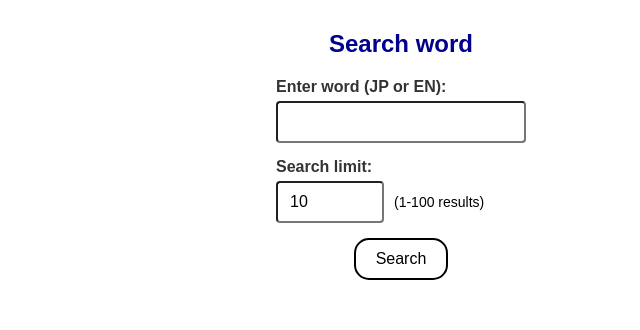
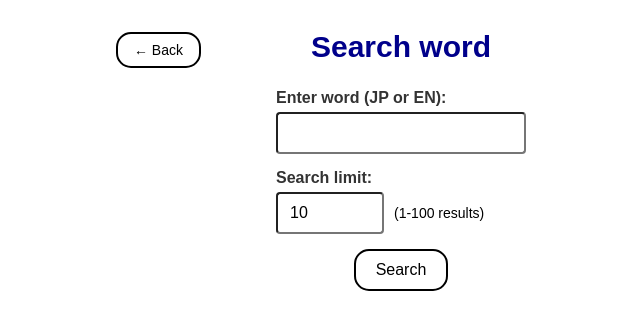
Before and after one commit to linanthon/jpapp2, a Flask app: page /v1/view/search-word in a window 1280 px wide. Shown: the top 330 px of the page, without its empty margins (239-879 px from the left). Run offline with Flask 3, Linux system fonts and the light colour scheme.

Commit message:
add Back button + pass url_prefix (/v1) into html, getting loop in /view/word (need fix)

```diff
--- a/app/web/handlers/helpers.py
+++ b/app/web/handlers/helpers.py
@@ -22,6 +22,11 @@ def create_app():
     # Get blueprint
     from app.web.bpv1 import bp
     app.register_blueprint(bp)
+
+    # Set url prefix param to all html
+    @app.context_processor
+    def inject_url_prefix():
+        return {'url_prefix': bp.url_prefix}
 
     # Connect DB and load stuff
     with app.app_context():
--- a/app/web/static/css/style_common.css
+++ b/app/web/static/css/style_common.css
@@ -21,3 +21,45 @@ button {
   background: white;
   cursor: pointer;
 }
+
+h2 {
+  font-size: 30px;
+}
+
+/* Header and back button to its left */
+.header-container {
+  display: block;
+  align-items: center;
+  gap: 12px;
+  justify-content: center;
+  position: relative;
+  width: 100%;
+}
+
+.header-container .centered-group {
+  position: absolute;
+  display: inline-flex;
+  align-items: center;
+  gap: 12px;
+}
+
+.back-btn {
+  position: absolute;
+  right: calc(50% + 200px);
+  top: 30%;
+  transform: translateY(-50%);
+
+  padding: 8px 16px;
+  font-size: 14px;
+}
+
+@media (max-width: 520px) {
+  .back-btn {
+    right: auto;
+    left: 12px;
+  }
+  .header-container .centered-group {
+    right: 50%;
+    transform: translateX(50%);
+  }
+}
--- a/app/web/templates/insert/insert.html
+++ b/app/web/templates/insert/insert.html
@@ -7,7 +7,10 @@
   <script src="{{ url_for('main_ep.static', filename='insert.js') }}" defer></script>
 </head>
 <body>
-  <h2>Insert</h2>
+  <div class="header-container">
+    <button class="back-btn" onclick="history.back()">← Back</button>
+    <h2>Insert</h2>
+  </div>
 
   <!-- Choose file -->
   <button type="button" onclick="document.getElementById('fileInput').click()">Choose file</button>
--- a/app/web/templates/view/book/view_books.html
+++ b/app/web/templates/view/book/view_books.html
@@ -8,7 +8,10 @@
   <script src="{{ url_for('main_ep.static', filename='view.js') }}" defer></script>
 </head>
 <body>
-	<h2>View books</h2>
+  <div class="header-container">
+    <button class="back-btn" onclick="history.back()">← Back</button>
+    <h2>View books</h2>
+  </div>
 
   <!-- Filters: JLPT dropdown + starred checkbox (auto-submit on change) -->
   <form id="viewBooksForm" method="GET" action="{{ url_for('main_ep.view_books') }}">
--- a/app/web/templates/view/book/view_specific_book.html
+++ b/app/web/templates/view/book/view_specific_book.html
@@ -7,7 +7,10 @@
   <script src="{{ url_for('main_ep.static', filename='view.js') }}" defer></script>
 </head>
 <body>
-	<h2>View book</h2>
+  <div class="header-container">
+    <button class="back-btn" onclick="history.back()">← Back</button>
+    <h2>View book</h2>
+  </div>
 
   <div class="book-detail">
     <div class="book-header">
@@ -20,7 +23,6 @@
         >★</button>
 
         <p id="bookName"><strong>{{ book_details.name }}</strong></p>
-
 
         <button id="deleteBook" type="button"
             data-id="{{ book_details.book_id }}"
--- a/app/web/templates/view/view.html
+++ b/app/web/templates/view/view.html
@@ -5,7 +5,10 @@
   <link rel="stylesheet" href="{{ url_for('main_ep.static', filename='css/style_common.css') }}">
 </head>
 <body>
-  <h2>View</h2>
+  <div class="header-container">
+    <button class="back-btn" onclick="history.back()">← Back</button>
+    <h2>View</h2>
+  </div>
 
   <form method="GET" action="{{ url_for('main_ep.search_word') }}">
     <button type="submit">Search word</button>
--- a/app/web/templates/view/word/search_word.html
+++ b/app/web/templates/view/word/search_word.html
@@ -7,7 +7,10 @@
   <script src="{{ url_for('main_ep.static', filename='view.js') }}" defer></script>
 </head>
 <body>
-	<h2>Search word</h2>
+  <div class="header-container">
+    <button class="back-btn" onclick="history.back()">← Back</button>
+    <h2>Search word</h2>
+  </div>
 
 	<!-- Search bar -->
   <form class="form-search-word-box" id="searchWordForm" method="GET" action="{{ url_for('main_ep.search_word') }}">
```
Also changed, not shown: app/web/static/base.js (added, +48 -0 lines), app/web/templates/view/word/view_specific_word.html (+6 -2 lines), app/web/templates/view/word/view_words.html (+6 -2 lines), overview.txt (+31 -0 lines).
